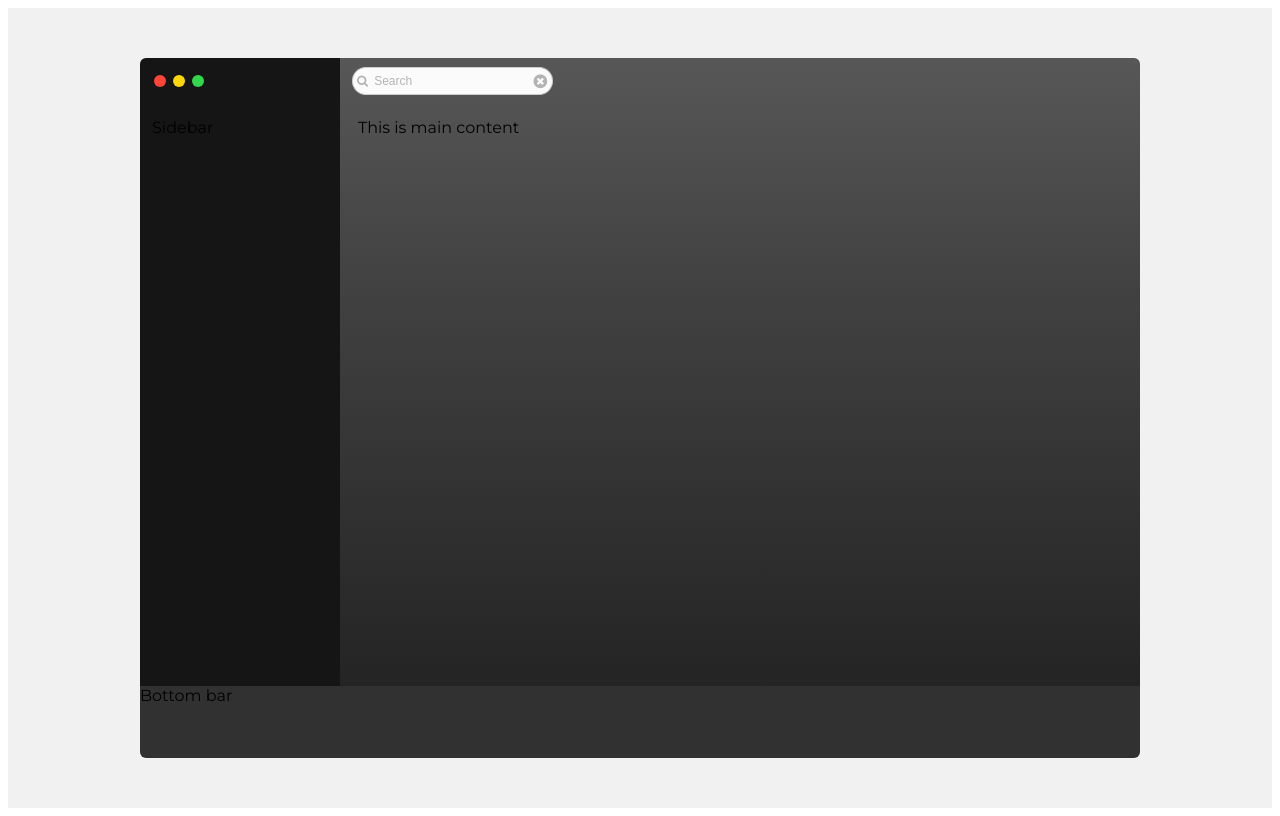
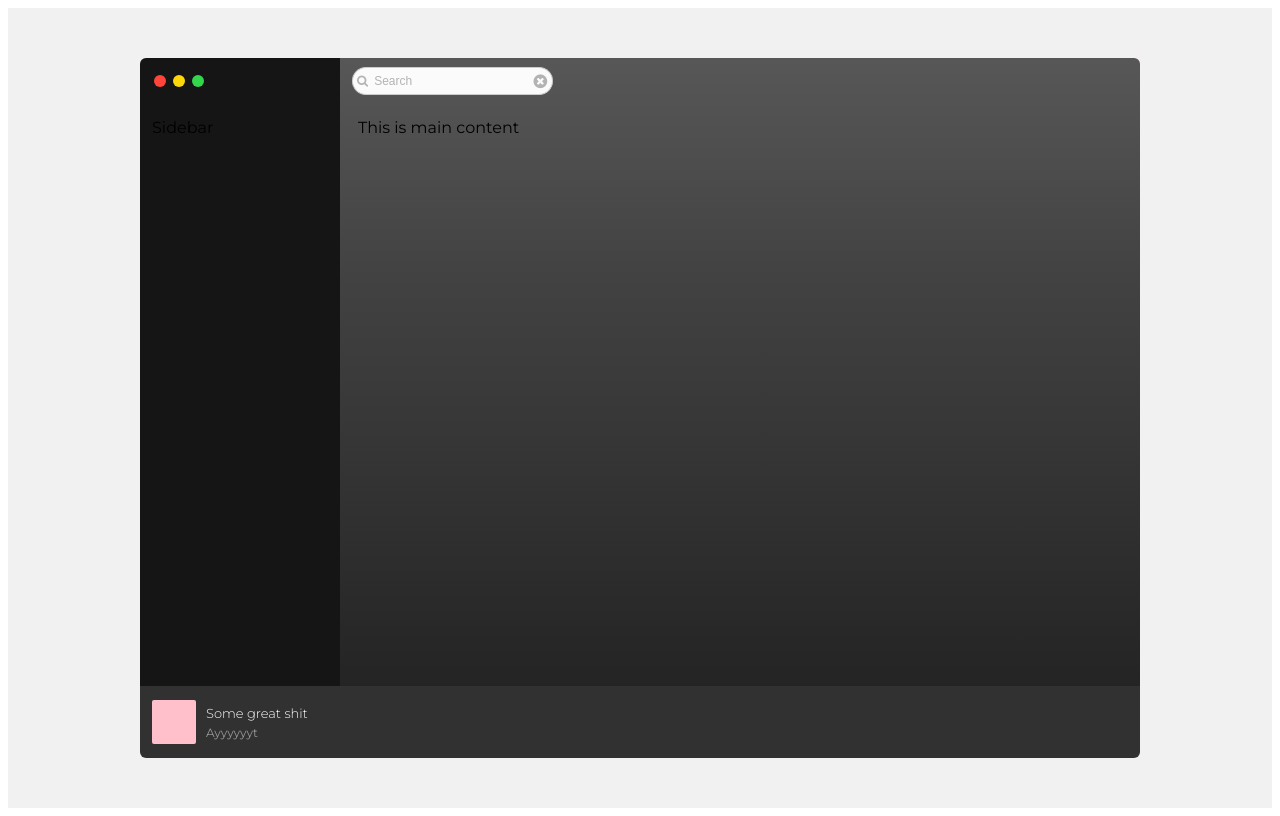
Before and after one commit to hubert-wyszynski/spotify-clone-react, a React (Create React App) app: page / in a window 1280 px wide. Built offline with nearby package versions, Linux system fonts and the light colour scheme.

Commit message:
Current song component

```diff
--- a/src/App.js
+++ b/src/App.js
@@ -24,7 +24,7 @@ const App = () => (
 )
 
 const GlobalStyle = createGlobalStyle`
-  @import url('https://fonts.googleapis.com/css?family=Montserrat:300,400,500,600,700&display=swap');
+  @import url('https://fonts.googleapis.com/css?family=Montserrat:100,300,400,500,600,700&display=swap');
 
   @import '../node_modules/font-awesome/scss/font-awesome.scss';
 
--- a/src/components/BottomBar/BottomBar.js
+++ b/src/components/BottomBar/BottomBar.js
@@ -2,16 +2,21 @@ import React from 'react'
 
 import styled from 'styled-components'
 
+import CurrentSong from './CurrentSong'
+
 const BottomBar = () => (
   <BottomBarWrapper>
-    Bottom bar
+    <CurrentSong />
   </BottomBarWrapper>
 )
 
 const BottomBarWrapper = styled.div`
+  align-items: center;
   background-color: #313131;
   bottom: 0;
+  display: flex;
   height: 72px;
+  padding: 0px 12px;
   position: absolute;
   width: 100%;
 `
--- /dev/null
+++ b/src/components/BottomBar/CurrentSong.js
@@ -0,0 +1,46 @@
+import React from 'react'
+
+import styled from 'styled-components'
+
+const CurrentSong = () => (
+  <CurrentSongWrapper>
+    <Cover />
+    <Info>
+      <Title>Some great shit</Title>
+      <Artist>Ayyyyyyt</Artist>
+    </Info>
+  </CurrentSongWrapper>
+)
+
+const Artist = styled.p`
+  color: #989898;
+  font-size: 1.2rem;
+  margin: 0;
+`
+
+const Cover = styled.div`
+  background-color: pink;
+  border-radius: 2px;
+  height: 44px;
+  width: 44px;
+`
+
+const CurrentSongWrapper = styled.div`
+  display: flex;
+`
+
+const Info = styled.div`
+  display: flex;
+  flex-direction: column;
+  justify-content: center;
+  padding: 0 0 0 10px;
+`
+
+const Title = styled.p`
+  color: white;
+  font-size: 1.3rem;
+  font-weight: 300;
+  margin: 0 0 4px;
+`
+
+export default CurrentSong
```
